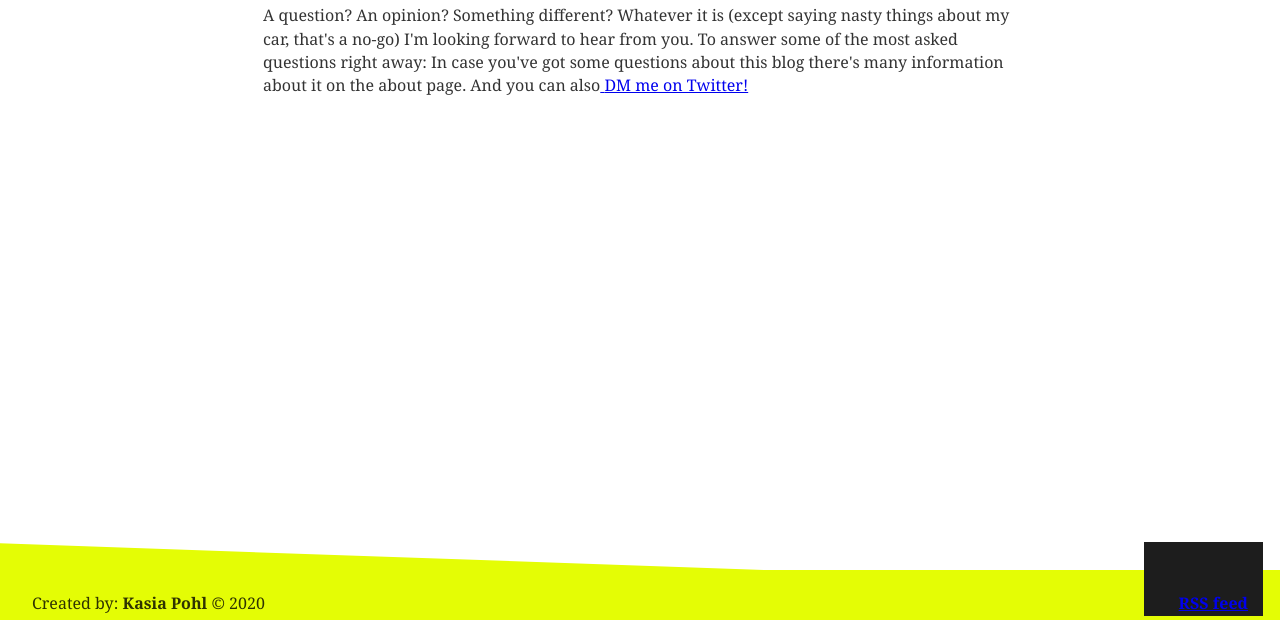
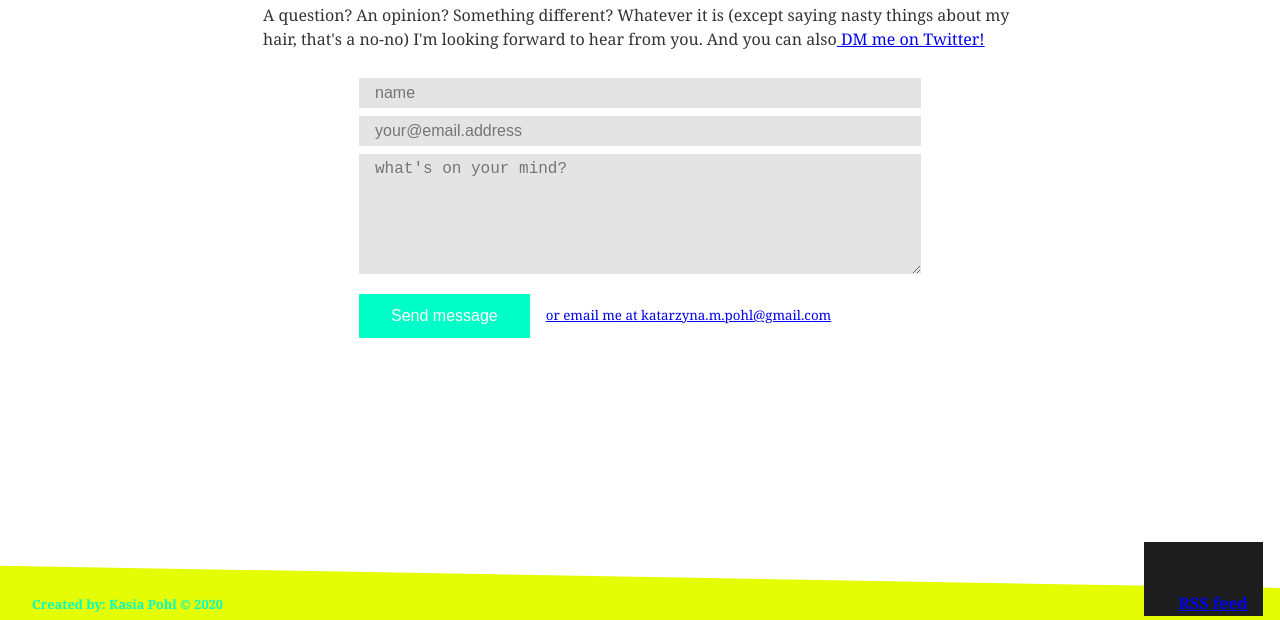
Before and after one commit to tenderbarbarian/gatsby-blog, a Gatsby site: page /contact in a window 1280 px wide. Shown: the part 180-800 px from the top of the page. Built offline with nearby package versions, Linux system fonts and the light colour scheme; Gatsby itself is replaced by a stand-in of ours.

Commit message:
add styled contact form'

```diff
--- a/package.json
+++ b/package.json
@@ -33,6 +33,7 @@
 		"react": "^16.12.0",
 		"react-dom": "^16.12.0",
 		"react-helmet": "^5.2.1",
+		"react-hook-form": "^4.9.8",
 		"react-typography": "^0.16.19",
 		"typography": "^0.16.19",
 		"typography-theme-noriega": "^0.16.19"
--- a/src/components/footer.js
+++ b/src/components/footer.js
@@ -14,7 +14,6 @@ const Footer = () => {
 	`);
 	return (
 		<footer className={footerStyles.footer}>
-			{/* <div className={footerStyles.footerBG} /> */}
 			<span>
 				Created by: <strong>{data.site.siteMetadata.author}</strong> © {new Date().getFullYear()}
 			</span>
--- a/src/components/footer.module.scss
+++ b/src/components/footer.module.scss
@@ -5,6 +5,7 @@
 	position: relative;
 	flex-grow: 1;
 	z-index: 100;
+	font-size: .8rem;
 	flex-direction: column;
 	align-items: center;
 	justify-content: space-between;
@@ -15,46 +16,23 @@
 		flex-direction: row;
 	}
 	margin: 0;
-	&:before,
-	&:after {
+	background-color: $secondary-color;
+	&:before {
+		position: absolute;
+		content: '';
+		height: 100%;
 		background: $secondary-color;
-		content: '';
 		display: block;
-		height: 100%;
 		left: 0;
-		position: absolute;
 		right: 0;
 		z-index: -1;
-	}
-
-	&:before {
-		top: 0;
-		transform: skewY(2deg);
+		transform: skewY(1deg);
 		transform-origin: 100% 0;
 	}
-
-	&:after {
-		bottom: 0;
-		transform: skewY(0deg);
-		@media (min-width: 900px) {
-			min-height: 50px;
-		}
-		transform-origin: 200%;
+	span {
+		color: $primary-color;
+		font-weight: bold;
 	}
-}
-
-.footerBG {
-	position: absolute;
-	top: 200%;
-	bottom: -50%;
-	right: 0;
-	left: 0;
-	width: 100%;
-	height: 400%;
-	background-image: linear-gradient(to right, #90ff28 0%, #f6fa03 100%);
-	transform: skewY(6deg);
-	transform-origin: bottom right;
-	opacity: .5;
 }
 
 .rss {
--- a/src/components/header.js
+++ b/src/components/header.js
@@ -16,7 +16,7 @@ const Header = () => {
 
 	return (
 		<header className={headerStyles.header}>
-			<div class={headerStyles.headerBG} />
+			<div className={headerStyles.headerBG} />
 			<h1>
 				<Link className={headerStyles.title} to="/">
 					{data.site.siteMetadata.title}
--- a/src/pages/about.js
+++ b/src/pages/about.js
@@ -26,13 +26,15 @@ const AboutPage = () => (
 			<p>
 				Blogging has always been a fun way to improve myself. I can't just post things I'm not certain about -
 				every* post requires further investigation, additional reflection and a reasonable amount of certainty
-				in terms of quality before hitting that "Publish" button.{' '}
+				in terms of quality before hitting that "Publish" button.
+			</p>
 			<blockquote>
 				If you want to master something, teach it.
 				<cite>
 					<i>Richard Feynman</i>
 				</cite>
 			</blockquote>
+			<p>
 				I'm a huge fan of open source software, hence trying to contribute as much as possible. You can find all
 				my contributions on my GitHub profile. Outside the world of software it's likely to find me playing
 				games, spending time with my family and friends or trying to stop my cat from going insane. * = Mostly.
--- a/src/pages/contact.js
+++ b/src/pages/contact.js
@@ -2,6 +2,78 @@ import React from 'react';
 import Layout from '../components/layout';
 import Head from '../components/head';
 import contactStyles from './contact.module.scss';
+import { useForm } from 'react-hook-form';
+
+const ContactForm = () => {
+	const { register, handleSubmit, errors } = useForm();
+
+	const onSubmit = (data, e) => {
+		// const { name, email, text } = data;
+		alert(JSON.stringify(data));
+		e.target.reset(); // reset after form submit
+	};
+
+	return (
+		// <form name="contact" method="post" data-netlify="true" data-netlify-honeypot="bot-field">
+		// <input type="hidden" name="bot-field" />
+		// <input type="hidden" name="form-name" value="contact" />
+		<form onSubmit={handleSubmit(onSubmit)} className={contactStyles.form}>
+			{errors.firstName && <span className={contactStyles.errorMessage}>First name is required</span>}
+			<div className={contactStyles.formEntry}>
+				<input
+					type="text"
+					id="name"
+					className={contactStyles.formInput}
+					name="name"
+					placeholder="name"
+					aria-label="name"
+					ref={register({
+						required: 'name is required'
+					})}
+				/>
+			</div>
+			{errors.name && <span className={contactStyles.errorMessage}>{errors.name.message}</span>}
+			<div className={contactStyles.formEntry}>
+				<input
+					type="text"
+					id="email"
+					className={contactStyles.formInput}
+					placeholder="your@email.address"
+					name="email"
+					aria-label="email"
+					ref={register({
+						required: 'Required',
+						pattern: {
+							value: /^[A-Z0-9._%+-]+@[A-Z0-9.-]+\.[A-Z]{2,4}$/i,
+							message: 'invalid email address'
+						}
+					})}
+				/>
+			</div>
+			{errors.email && <span className={contactStyles.errorMessage}>{errors.email.message}</span>}
+			<div className={contactStyles.formEntry}>
+				<textarea
+					id="message"
+					aria-label="text message"
+					name="text"
+					rows="6"
+					ref={register({ required: 'Required' })}
+					placeholder="what's on your mind?"
+					className={contactStyles.formInput}
+				/>
+			</div>
+			{errors.text && <span className={contactStyles.errorMessage}>please enter a message</span>}
+			<div className={contactStyles.submitContainer}>
+				<button className={contactStyles.linkButton} type="submit">
+					Send message
+				</button>
+				<small>
+					<a href="mailto:katarzyna.m.pohl@gmail.com">or email me at katarzyna.m.pohl@gmail.com</a>
+				</small>
+			</div>
+		</form>
+	);
+};
 
 const ContactPage = () => (
 	<Layout>
@@ -9,16 +81,25 @@ const ContactPage = () => (
 		<div>
 			<h1 className={contactStyles.sectionHeader}>Hi!</h1>
 			<p>
-				A question? An opinion? Something different? Whatever it is (except saying nasty things about my car,
-				that's a no-go) I'm looking forward to hear from you. To answer some of the most asked questions right
-				away: In case you've got some questions about this blog there's many information about it on the about
-				page. And you can also
+				A question? An opinion? Something different? Whatever it is (except saying nasty things about my hair,
+				that's a no-no) I'm looking forward to hear from you. And you can also
 				<a href="http://twitter.com" target="_blank" rel="noopener noreferrer">
 					{' '}
 					DM me on Twitter!
 				</a>
 			</p>
+			<ContactForm />
 		</div>
 	</Layout>
 );
+
+// const ContactPage = () => (
+// 	<Layout>
+// 		<Head title="Contact" />
+// 		<div>
+// 			<h1 className={contactStyles.sectionHeader}>Hi!</h1>
+// 			<Example />
+// 		</div>
+// 	</Layout>
+// );
 export default ContactPage;
--- a/src/pages/contact.module.scss
+++ b/src/pages/contact.module.scss
@@ -1 +1,78 @@
 @import '../styles/components.scss';
+@import '../styles/variables.scss';
+
+$form-indentation: 6rem;
+$desktop-breakpoint: 640px;
+.form {
+	display: flex;
+	flex-direction: column;
+	background-color: rgba(255, 255, 255, .15);
+	padding: $m-size;
+	@media (min-width: 800px) {
+		padding: 0 $l-size 0 $l-size;
+	}
+	label {
+		// min-width: $form-indentation;
+		// padding: 0 1rem 0 0;
+		//.visuallyhidden {
+		border: 0;
+		clip: rect(0 0 0 0);
+		height: 1px;
+		margin: -1px;
+		overflow: hidden;
+		padding: 0;
+		position: absolute;
+		width: 1px;
+		//   }
+	}
+	button {
+		margin-right: 0;
+		@media (min-width: $desktop-breakpoint) {
+			margin-right: 1rem;
+		}
+	}
+	a {
+		display: inline-block;
+		margin: 0;
+	}
+}
+.errorMessage {
+	color: $primary-color;
+	font-style: italic;
+	margin: 0;
+	font-size: .8rem;
+}
+
+.formEntry {
+	display: flex;
+	padding: 4px 0;
+	justify-content: space-between;
+	flex-grow: 1;
+	font-size: 1rem;
+	flex-direction: column;
+	@media (min-width: $desktop-breakpoint) {
+		flex-direction: row;
+	}
+}
+
+.formInput {
+	flex-grow: 2;
+	font-size: 1rem;
+	margin: 0;
+	outline: none;
+	background-color: $light-grey;
+	border: none;
+	padding: 6px 1rem;
+}
+
+.submitContainer {
+	margin: $s-size 0 0 0;
+	display: flex;
+	flex-direction: column;
+	justify-content: flex-start;
+	@media (min-width: $desktop-breakpoint) {
+		margin: 0;
+		flex-direction: row;
+		align-items: center;
+	}
+}
--- a/src/styles/components.scss
+++ b/src/styles/components.scss
@@ -27,11 +27,9 @@
 	color: white;
 	padding: .8rem 2rem;
 	margin: 1rem 1.5rem 1rem 0;
-	border-radius: 3px;
 	text-decoration: none;
 	background: $primary-color;
 	font-size: $s-size;
-	// box-shadow: 0 10px 8px -6px rgba(0, 0, 0, 0.37);
 	&:hover {
 		background: lighten($color:$primary-color, $amount: 20%);
 		background-position: right center;
@@ -43,13 +41,10 @@
 	outline: none;
 	border: 2px solid $primary-color;
 	color: $primary-color;
-	// color: lighten($primary-color, 10%);
 	padding: .7rem 1.9rem;
 	margin: 1rem 1.5rem 1rem 0;
-	border-radius: 3px;
 	text-decoration: none;
 	font-size: $s-size;
-	// box-shadow: 0 10px 8px -6px rgba(0, 0, 0, 0.37);
 	&:hover {
 		background: $secondary-color;
 		background-position: right center;
--- a/src/styles/global.scss
+++ b/src/styles/global.scss
@@ -31,21 +31,7 @@ p {
 }
 
 h1 {
-	// font-weight: 800;
 	font-size: $xl-size;
-	span {
-		font-weight: lighter;
-		color: rgba(0, 0, 0, 0.9);
-	}
-}
-
-footer {
-	// font-weight: 800;
-	font-size: .8rem;
-	// font-weight: lighter;
-	color: rgba(0, 0, 0, 0.9);
-	span {
-	}
 }
 
 blockquote {
@@ -57,7 +43,6 @@ blockquote {
 	quotes: "\201C""\201D""\2018""\2019";
 }
 blockquote:before {
-	// color: $primary-color;
 	content: open-quote;
 	font-size: 6em;
 	line-height: 0.1em;
@@ -69,7 +54,6 @@ blockquote p {
 
 cite {
 	display: block;
-	// margin-left: 2rem;
 	position: relative;
 	text-align: right;
 	margin-top: 5px;
@@ -84,7 +68,6 @@ cite {
 			display: block;
 			content: "";
 			position: absolute;
-			// margin-left: 2rem;
 			top: 50%;
 			left: -70px;
 			width: 60px;
--- a/src/styles/variables.scss
+++ b/src/styles/variables.scss
@@ -9,6 +9,7 @@ $xl-size: 8rem;
 $almost-white-grey: #f4f4f4;
 $light-grey: #e4e4e4;
 $dark-grey: rgb(170, 170, 170);
+$off-black: rgb(29, 29, 29);
 
 $primary-color: rgb(0, 255, 200);
 $secondary-color: rgb(228, 253, 5);
```
Also changed, not shown: src/components/header.module.scss (+24 -20 lines), 1 other file. Lines whose indentation alone changed are shown as unchanged.
